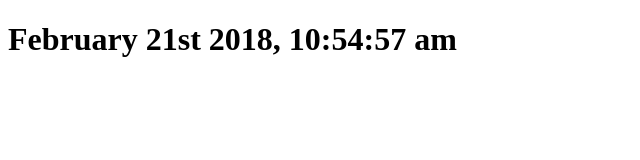
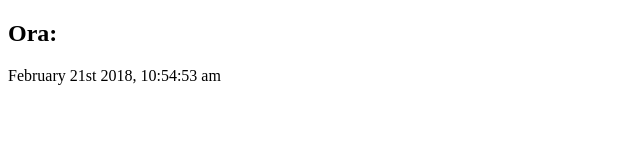
Before and after one commit to Jozelle024/demoNpmAvanzata, a website: page index.html in a window 1280 px wide. Shown: the whole page, without its empty margins (0-640 px from the left). Drawn offline with nearby package versions, Linux system fonts and the light colour scheme.

Commit message:
modificata la funzione caricaData

```diff
--- a/index.html
+++ b/index.html
@@ -10,8 +10,9 @@
 
 <body onload="caricaData()">
     <main>
-        <h1 id="data"></h1>
-
+        <section id="sezione">
+            <h1 id="data">Ora:</h1>
+        </section>
     </main>
 
 
--- a/javascript/script.js
+++ b/javascript/script.js
@@ -1,14 +1,15 @@
 function caricaData(){
 
-    setInterval(function(){
+    setTimeout(function(){
         var sunrise = 1485762037; // hour of sunrise in json openweathermap
 
         var data = moment(sunrise);
         var dataestesa = moment().format('MMMM Do YYYY, h:mm:ss a'); //.format change the format in the following ()
-        console.log(dataestesa);
-        var h1 = document.getElementById('data');
-        h1.innerText = dataestesa;
-    },1000);
+        var p = document.createElement('p');
+        p.innerText = dataestesa;
+        var h1 = document.getElementById('sezione');
+        h1.appendChild(p);
 
+    }, 1000)
 
-}
+};
```
